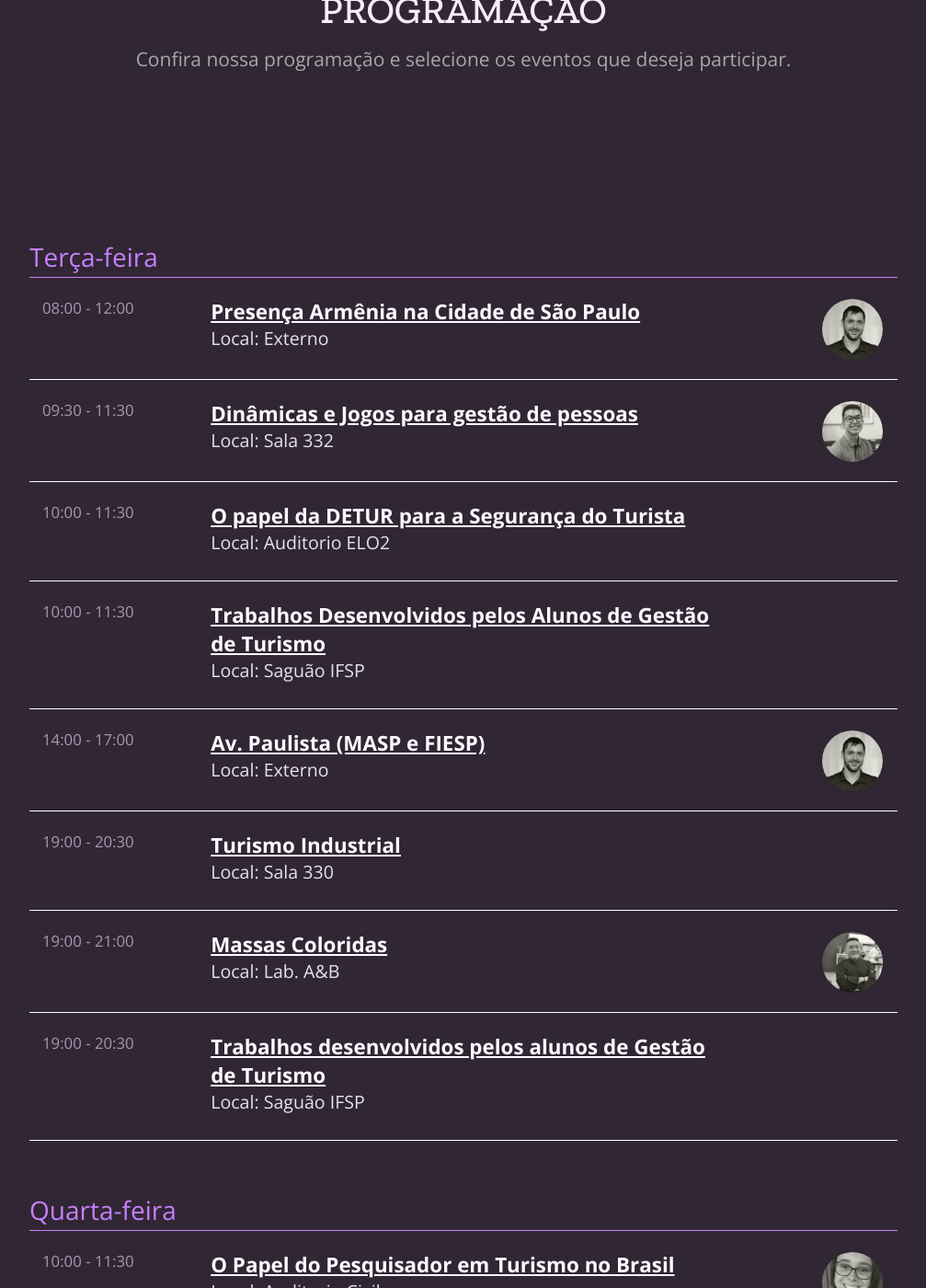
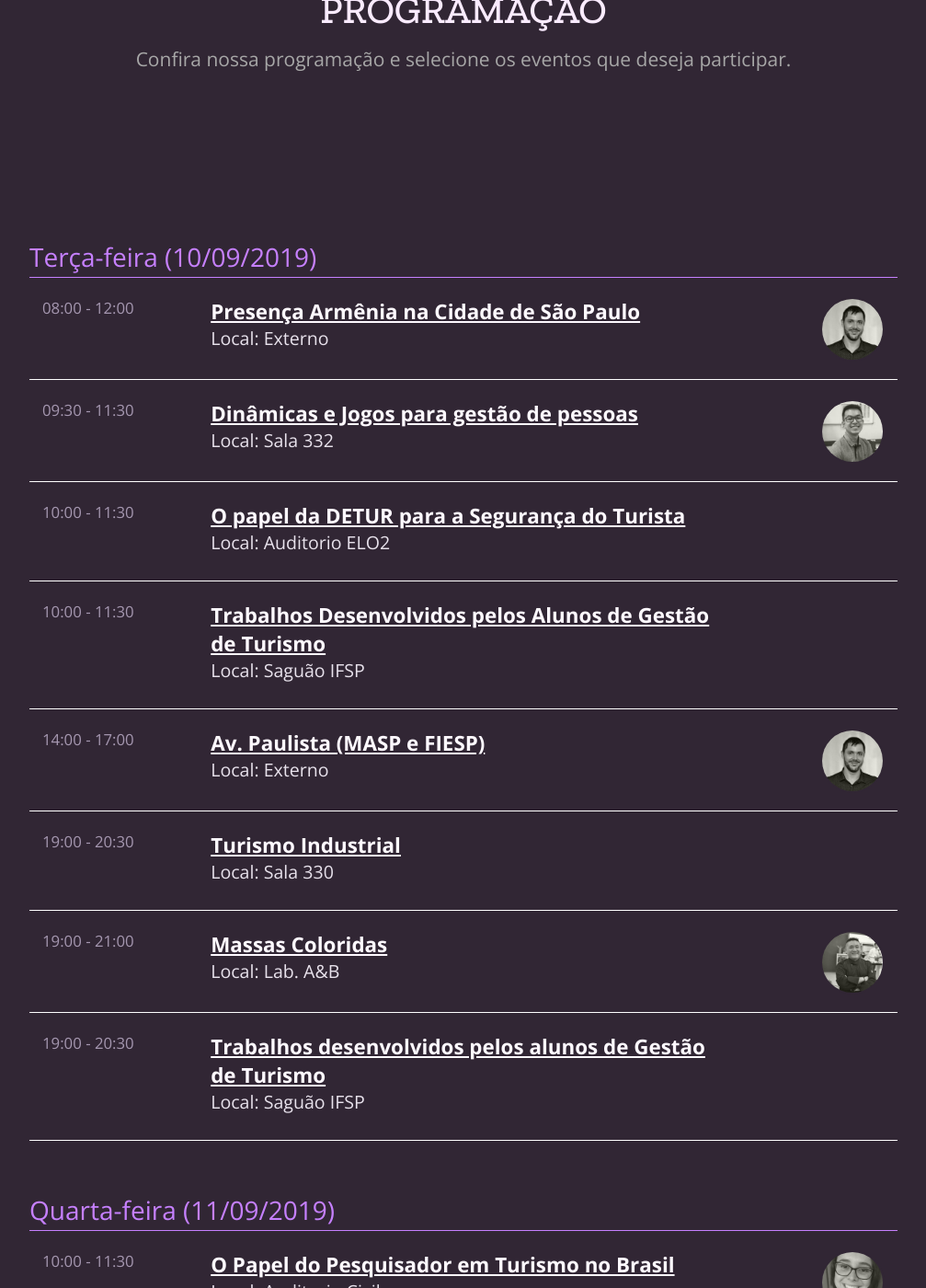
Before and after one commit to ifspcodelab/setur2019, a Jekyll site: the page built from docs/index.html, in a window 1280 px wide and 1400 px high, scrolled down 7198 px. Shown: the whole window at 92% size, without its empty margins (136-1143 px from the left). Built offline with Jekyll 4.4.1, drawn with Linux system fonts in a browser that asks for light colours; some web fonts are replaced; some of the changed text lies outside the part shown.

Commit message:
update day title

```diff
--- a/docs/_data/eventos.json
+++ b/docs/_data/eventos.json
@@ -1,5 +1,5 @@
 [{
-        "dia_da_semana": "Terça-feira",
+        "dia_da_semana": "Terça-feira (10/09/2019)",
         "data": "10/09/2019",
         "eventos": [
             {
@@ -106,7 +106,7 @@
         ]
     },
     {
-        "dia_da_semana": "Quarta-feira",
+        "dia_da_semana": "Quarta-feira (11/09/2019)",
         "data": "11/09/2019",
         "eventos": [{
                 "tipo": "Palestra",
@@ -252,7 +252,7 @@
         ]
     },
     {
-        "dia_da_semana": "Quinta-feira",
+        "dia_da_semana": "Quinta-feira (12/09/2019)",
         "data": "12/09/2019",
         "eventos": [{
                 "tipo": "Mesa Redonda",
@@ -384,7 +384,7 @@
         ]
     },
     {
-        "dia_da_semana": "Sexta-feira",
+        "dia_da_semana": "Sexta-feira (13/09/2019)",
         "data": "13/09/2019",
         "eventos": [{
                 "tipo": "Workshop",
```
